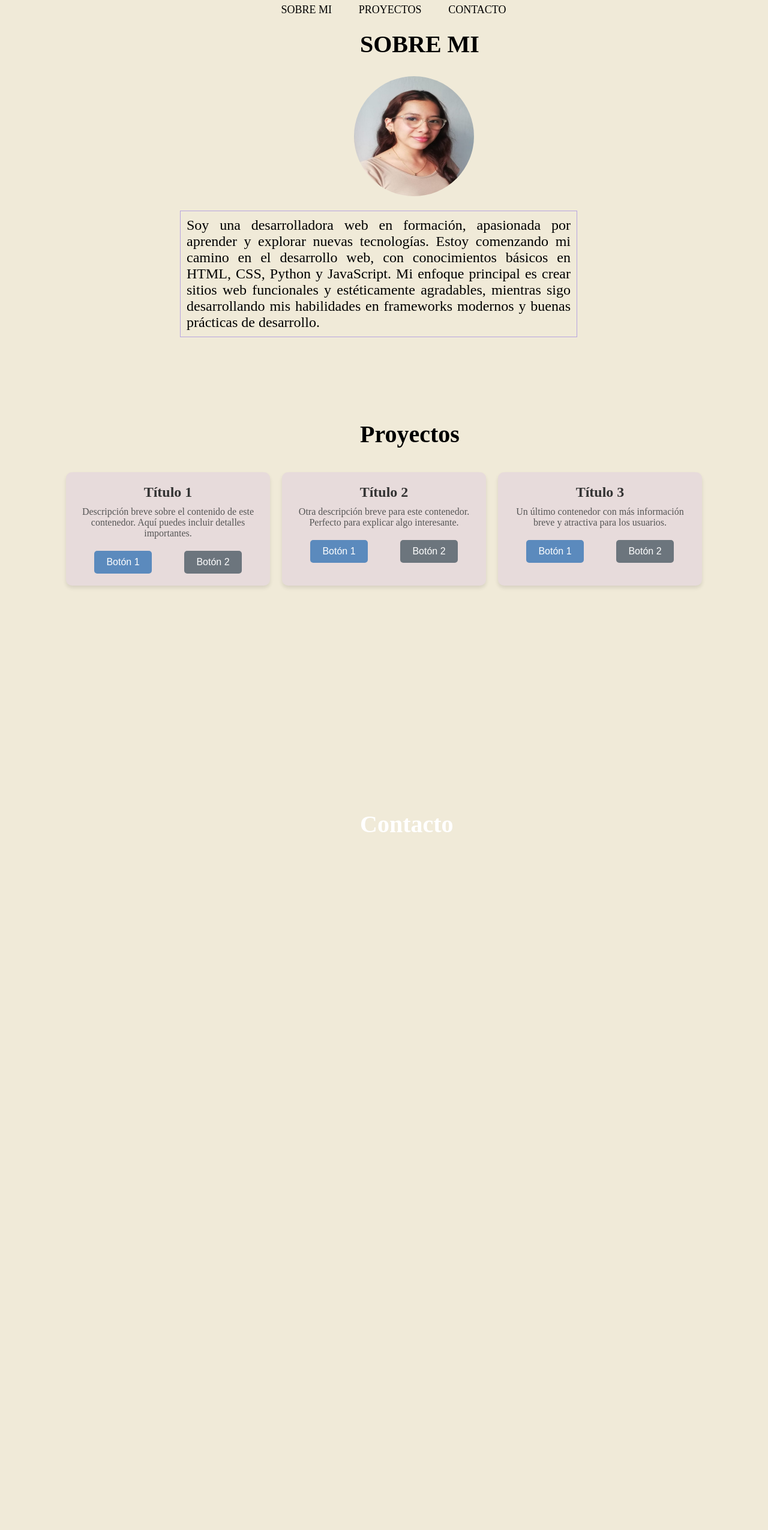
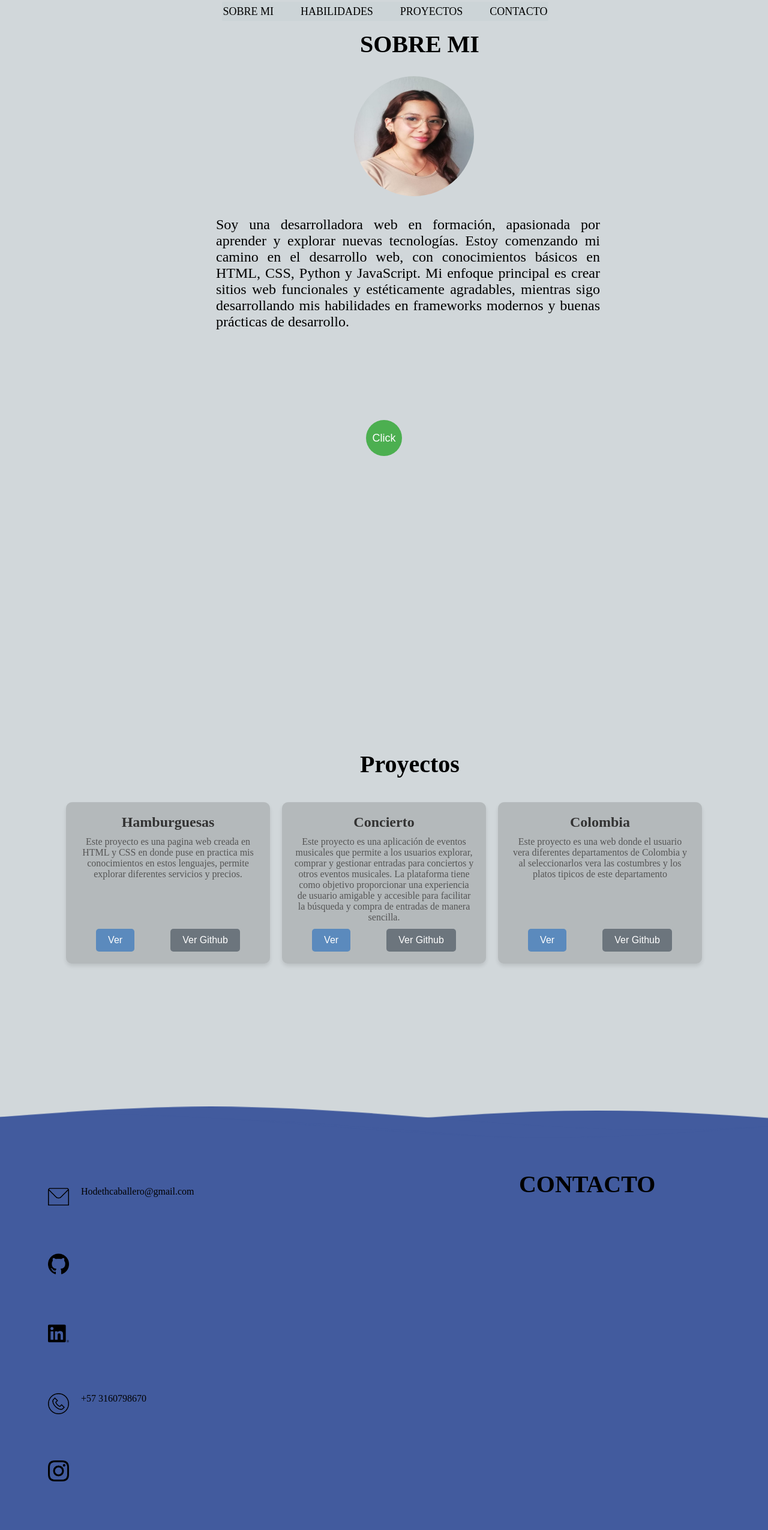
Before and after one commit to hdvalen/Portafolio, a plain HTML site: page index.html in a window 1280 px wide. Shown: the whole page at 60% size. Before the commit the page ends 2000 px from the top, so only its background shows below. Drawn offline with Linux system fonts and the light colour scheme.

Commit message:
ProjectsAndContact

```diff
--- a/css/styles.css
+++ b/css/styles.css
@@ -3,7 +3,7 @@
     padding: 0;
 }
 body{
-  background-color: #f0ead8;
+  background-color: #D1D7DA;
 }
 /* Menu */
 nav {
@@ -12,11 +12,14 @@ nav {
     justify-content: center;
     align-items: center;
     padding: 1rem;
-    background-color: #f0ead8;
+    background-color: #c8d2d69a;
     color: #000000;
     position: fixed;
     top: 0;
-    width: 100%;
+    width: 40%;
+    margin-left: 370px;
+    margin-top: 3px;
+    border-radius: 2px;
     z-index: 1000;
   }
 
@@ -55,7 +58,7 @@ nav {
 
   li.nav-link:hover {
     border: 2px solid rgb(0, 34, 128);
-    color: #ffffff;
+    color: #020c36;
   }
 
   li.nav-link.auth {
@@ -84,16 +87,16 @@ nav {
 
 .about{
     height: 650px;
-    background-color: #f0ead8;
+    background-color: #D1D7DA;
 }
 .container2{
     position: relative;
-    left: 300px;
+    left: 350px;
     top: 50px;
     width: 50%;
     padding: 10px;
     text-align: justify;
-    border: 1px solid #b6a4df;
+
 }
 .tittle{
     color: #000000;
@@ -114,35 +117,80 @@ nav {
   border-radius: 100px;
 }
 
-/* Logos */
-.containerImg{
-  display: flex;
-  justify-content: space-evenly;
+/*skills*/
+
+.skills{
+  height: 550px;
+  background-color: #D1D7DA;
+}
+.habilidades {
   position: relative;
-  bottom: 70px;
-  margin-left: 5px;
-  width: 900px;
-
-}
-.LogoJava{
-  width: 10.5%;
+  text-align: center;
 }
 
-.LogoHtml{
-  width: 5.5%;
+.button {
+  width: 60px;
+  height: 60px;
+  background-color: #4CAF50;
+  border: none;
+  border-radius: 50%;
+  color: white;
+  font-size: 18px;
+  cursor: pointer;
+  transition: transform 0.3s;
 }
-.LogoCss{
-  width: 10%;
+
+.button:hover {
+  transform: scale(1.1);
 }
-.LogoPython{
-  width: 5%;
+
+.arms {
+  position: absolute;
+  top: 50%;
+  left: 50%;
+  transform: translate(-50%, -50%);
+  display: none;
+}
+
+.arm {
+  position: absolute;
+  width: 120px;
+  height: 40px;
+  background-color: #007bff;
+  color: white;
+  text-align: center;
+  line-height: 40px;
+  border-radius: 20px;
+  cursor: pointer;
+  transition: transform 0.3s;
+}
+
+/* Posiciones de los brazos */
+.arm:nth-child(1) {
+  transform: translate(-50%, -150px);
+}
+
+.arm:nth-child(2) {
+  transform: translate(150px, -50%);
+}
+
+.arm:nth-child(3) {
+  transform: translate(-50%, 150px);
+}
+
+.arm:nth-child(4) {
+  transform: translate(-150px, -50%);
+}
+
+.arm:hover {
+  background-color: #0056b3;
 }
 
 /* Projects */
 
 .projects{
     height: 650px;
-    background-color: #f0ead8 ;
+    background-color: #D1D7DA ;
 }
 .tittle3{
     color: #000000;
@@ -158,7 +206,7 @@ nav {
 }
 
 .container {
-  background-color: #e7dbdb;
+  background-color: #B4B9BB;
   border-radius: 10px;
   box-shadow: 0 4px 6px rgba(0, 0, 0, 0.1);
   padding: 20px;
@@ -180,7 +228,7 @@ nav {
 
 .container p {
   font-size: 1rem;
-  margin: 0 0 20px;
+  margin: 0 0 10px;
   color: #555;
 }
 
@@ -213,13 +261,109 @@ nav {
 }
 
 /* Contact */
+.editorial {
+  display: block;
+  width: 100%;
+  height: 60px;
+  max-height: 60px;
+  margin: 0;
+  z-index:5;
+  top: 1840px;
+  position:absolute;
+  left:0px;
+  float:left;
+}
+
+.parallax1 > use {
+  animation: move-forever1 10s linear infinite;
+  &:nth-child(1) {
+    animation-delay: -2s;
+  }
+}
+.parallax2 > use {
+  animation: move-forever2 8s linear infinite;
+  &:nth-child(1) {
+    animation-delay: -2s;
+  }
+}
+.parallax3 > use {
+  animation: move-forever3 6s linear infinite;
+  &:nth-child(1) {
+    animation-delay: -2s;
+  }
+}
+.parallax4 > use {
+  animation: move-forever4 4s linear infinite;
+  &:nth-child(1) {
+    animation-delay: -2s;
+  }
+}
+@keyframes move-forever1 {
+  0% {
+    transform: translate(85px, 0%);
+  }
+  100% {
+    transform: translate(-90px, 0%);
+  }
+}
+@keyframes move-forever2 {
+  0% {
+    transform: translate(-90px, 0%);
+  }
+  100% {
+    transform: translate(85px, 0%);
+  }
+}
+@keyframes move-forever3 {
+  0% {
+    transform: translate(85px, 0%);
+  }
+  100% {
+    transform: translate(-90px, 0%);
+  }
+}
+@keyframes move-forever4 {
+  0% {
+    transform: translate(-90px, 0%);
+  }
+  100% {
+    transform: translate(85px, 0%);
+  }
+}
 
 .contact{
     height: 650px;
-    background-color: #f0ead8;
+    background-color: #425B9E;
+    display: flex;
+    flex-direction: row;
+    justify-content: space-between;
 }
 .tittle4{
-    color: white;
+    color: #000000;
     font-size: 250%;
-    margin-left: 600px;
+    position: relative;
+    top: 50px;
+    margin-left: 250px;
 }
+.contactContainer1{
+  background-color: #425B9E;
+  display: flex;
+  flex-direction:column;
+  width: 586px;
+  justify-content: space-evenly;
+  margin-left: 30px;
+
+}
+.contactContainer2{
+  background-color: #425B9E;
+  width: 690px;
+  padding-left: 20px;
+}
+.imgIcon{
+  width: 35px;
+  margin-left: 50px;
+}
+.iconText{
+  display: flex;
+  flex-direction: row;
+}
--- a/index.html
+++ b/index.html
@@ -4,15 +4,14 @@
     <meta charset="UTF-8">
     <meta name="viewport" content="width=device-width, initial-scale=1.0">
     <link rel="stylesheet" href="css/styles.css">
+    <script src="js/app.js"></script>
     <title>portafolio</title>
 </head>
 <body>
     <nav>
-        <div class="bars">
-            <i class="fa fa-bars"></i>
-        </div>
         <ul class="nav-links">
             <li class="nav-link"><a href="#about">Sobre mi</a></li>
+            <li class="nav-link"><a href="#skills">Habilidades</a></li>
             <li class="nav-link "><a href="#projects">Proyectos</a></li>
             <li class="nav-link "><a href="#contact">Contacto</a></li>
         </ul>
@@ -27,38 +26,106 @@
             Mi enfoque principal es crear sitios web funcionales y estéticamente agradables, mientras sigo desarrollando mis habilidades en frameworks modernos y buenas prácticas de desarrollo.</p>
         </div>
     </section>
+    <section id="skills" class="skills">
+        <div class="habilidades">
+            <!-- Botón central -->
+            <button class="button" onclick="toggleArms()">Click</button>
+
+            <!-- Brazos desplegables -->
+            <div class="arms">
+                <div class="arm">HTML</div>
+                <div class="arm">CSS</div>
+                <div class="arm">JavaScript</div>
+                <div class="arm">React</div>
+                <div class="arm">Node.js</div>
+            </div>
+        </div>
+    </section>
     <section id="projects" class="projects">
         <h1 class="tittle3">Proyectos</h1>
         <div class="contenedores">
         <div class="container">
-            <h2>Título 1</h2>
-            <p>Descripción breve sobre el contenido de este contenedor. Aquí puedes incluir detalles importantes.</p>
+            <h2>Hamburguesas</h2>
+            <p>Este proyecto es una pagina web creada en HTML y CSS en donde puse en practica mis conocimientos en estos lenguajes, permite explorar diferentes servicios y precios.</p>
+            <br>    <br> <br><br>
             <div class="botones">
-                <button class="btn">Botón 1</button>
-                <button class="btn btn-secundario">Botón 2</button>
+               <a href="https://pagina-hamburguesa.netlify.app/"> <button class="btn">Ver</button></a>
+                <a href="https://github.com/hdvalen/Hamburguesas_Pagina"><button class="btn btn-secundario">Ver Github</button></a>
             </div>
         </div>
         <div class="container">
-            <h2>Título 2</h2>
-            <p>Otra descripción breve para este contenedor. Perfecto para explicar algo interesante.</p>
+            <h2>Concierto</h2>
+            <p>Este proyecto es una aplicación de eventos musicales que permite a los usuarios explorar, comprar y gestionar entradas para conciertos y otros eventos musicales. La plataforma tiene como objetivo proporcionar una experiencia de usuario amigable y accesible para facilitar la búsqueda y compra de entradas de manera sencilla.</p>
             <div class="botones">
-                <button class="btn">Botón 1</button>
-                <button class="btn btn-secundario">Botón 2</button>
+                <a href="https://eventmusica.netlify.app/principal"><button class="btn">Ver</button></a>
+                <a href="https://github.com/hdvalen/ProyectoConcierto"><button class="btn btn-secundario">Ver Github</button></a>
             </div>
         </div>
         <div class="container">
-            <h2>Título 3</h2>
-            <p>Un último contenedor con más información breve y atractiva para los usuarios.</p>
+            <h2>Colombia</h2>
+            <p>Este proyecto es una web donde el usuario vera diferentes departamentos de Colombia y al seleccionarlos vera las costumbres y los platos tipicos de este departamento</p>
+            <br> <br><br> <br>
             <div class="botones">
-                <button class="btn">Botón 1</button>
-                <button class="btn btn-secundario">Botón 2</button>
+               <a href="https://mapadecolombia-web.netlify.app/"><button class="btn">Ver</button></a>
+                <a href="https://github.com/hdvalen/departamentosColombia"><button class="btn btn-secundario">Ver Github</button></a>
             </div>
         </div>
     </section>
+    <!-- Contenedor de la seccion Contacto -->
     <section id="contact" class="contact">
-        <h1 class="tittle4">Contacto</h1>
+        <svg class="editorial"
+        xmlns="http://www.w3.org/2000/svg"
+        xmlns:xlink="http://www.w3.org/1999/xlink"
+        viewBox="0 24 150 28 "
+        preserveAspectRatio="none">
+    <defs>
+    <path id="gentle-wave"
+    d="M-160 44c30 0
+        58-18 88-18s
+        58 18 88 18
+        58-18 88-18
+        58 18 88 18
+        v44h-352z" />
+    </defs>
+    <g class="parallax1">
+    <use xlink:href="#gentle-wave" x="50" y="3" fill="#425B9E"/>
+    </g>
+        <g class="parallax2">
+    <use xlink:href="#gentle-wave" x="50" y="0" fill="#425B9E"/>
+        </g>
+        <g class="parallax3">
+    <use xlink:href="#gentle-wave" x="50" y="9" fill="#425B9E"/>
+    </g>
+        <g class="parallax4">
+    <use xlink:href="#gentle-wave" x="50" y="6" fill="#425B9E"/>
+    </g>
+    </svg>
+        <div class="contactContainer1">
+            <div class="iconText">
+                <img src="image/sobre.png" alt="" class="imgIcon"><p style="margin-left: 20px;">Hodethcaballero@gmail.com</p>
+            </div>
+            <div>
+                <a href="https://github.com/hdvalen">
+                <img src="image/github.png" alt="" class="imgIcon"></a>
+            </div>
+            <div>
+                <a href="https://www.linkedin.com/in/valentina-caballero-2535a7291/">
+                <img src="image/linkedin.png" alt="" class="imgIcon"></a>
+            </div>
+            <div class="iconText">
+                <img src="image/circulo-de-telefono.png" alt="" class="imgIcon"><p style="margin-left: 20px;">+57 3160798670</p>
+            </div>
+            <div>
+                <a href="https://www.instagram.com/valen_caballero16/">
+                <img src="image/instagram.png" alt="" class="imgIcon"></a>
+            </div>
+        </div>
+        <div class="contactContainer2">
+        <h1 class="tittle4">CONTACTO</h1>
+        </div>
     </section>
 </header>
 <script src="js/menu.js"></script>
+<script src="js/app.js"></script>
 </body>
 </html>
--- a/js/app.js
+++ b/js/app.js
@@ -0,0 +1,9 @@
+//funcion para el mapa mental
+function toggleArms() {
+    const arms = document.querySelector('.arms');
+    if (arms.style.display === 'flex') {
+        arms.style.display = 'none';
+    } else {
+        arms.style.display = 'flex';
+    }
+}
```
Also changed, not shown: image/CSS-Logo.png (deleted), image/JavaScript-Symbol.png (deleted), image/circulo-de-telefono.png (added), image/freepik__650px__9100.jpeg (deleted), image/github.png (added), image/instagram.png (added), image/linkedin.png (added), image/logoHTML.png (deleted), image/logoPYTHON.png (deleted), image/sobre.png (added).
